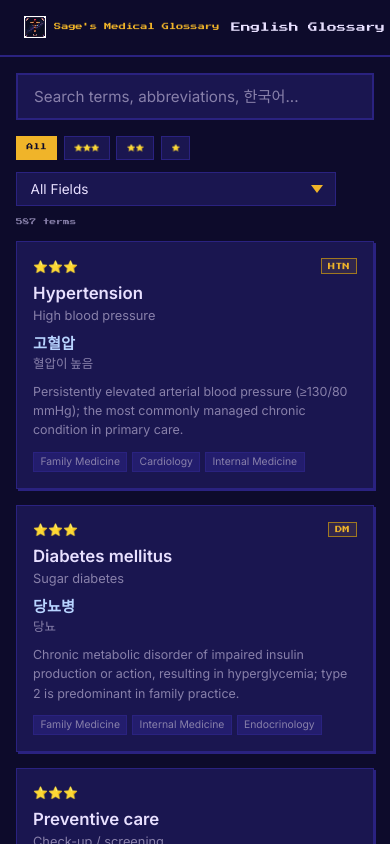
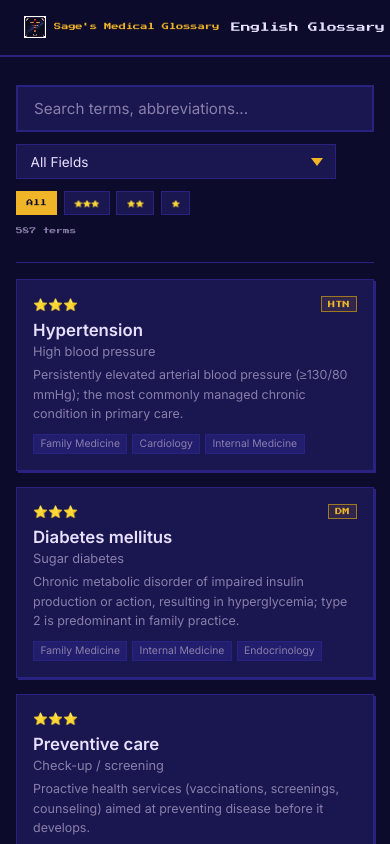
Before and after one commit to 372dev/medilexi, a Next.js app: page /glossary in a window 390 px wide. Shown: the top 844 px of the page. Built offline with nearby package versions, Linux system fonts and the light colour scheme.

Commit message:
Layout
Layout update

```diff
--- a/src/app/globals.css
+++ b/src/app/globals.css
@@ -35,8 +35,8 @@
   --font-body:  'Inter', 'Noto Sans KR', sans-serif;
 
   /* Ad column width */
-  --ad-width: 160px;
-  --ad-gap:   1.5rem;
+  --ad-width: 100px;
+  --ad-gap:   1rem;
 }
 
 /* ── Day mode overrides ── */
@@ -138,7 +138,7 @@ button { font-family: var(--font-body); }
   gap: var(--ad-gap);
   max-width: 1380px;
   margin: 0 auto;
-  padding: 1.5rem var(--ad-gap);
+  padding: 0 var(--ad-gap);
   min-height: calc(100vh - 60px);
   align-items: start;
 }
@@ -251,7 +251,7 @@ button { font-family: var(--font-body); }
 /* Card grid */
 .c-grid {
   display: grid;
-  grid-template-columns: repeat(auto-fill, minmax(560px, 1fr));
+  grid-template-columns: repeat(2, 1fr);
   gap: 1rem;
 }
 @media (max-width: 640px) {
@@ -434,3 +434,48 @@ body.day .ko-h { color: #185FA5; }
   color: var(--color-text-dim);
   margin-bottom: 0.6rem;
 }
+
+/* ══════════════════════════════════════
+   STICKY FILTER BAR
+══════════════════════════════════════ */
+.c-filter-bar {
+  position: sticky;
+  top: 57px; /* height of site-header */
+  z-index: 90;
+  background: var(--color-bg);
+  padding: 0.75rem 0;
+  border-bottom: 1px solid var(--color-border);
+  margin-bottom: 1rem;
+  transition: background 0.25s;
+}
+
+/* Search + dropdown row */
+.c-search-row {
+  display: flex;
+  gap: 0.75rem;
+  margin-bottom: 0.75rem;
+}
+
+.c-search-row .c-search {
+  flex: 1;
+  margin-bottom: 0;
+}
+
+.c-search-row .c-field-drop {
+  width: 200px;
+  flex-shrink: 0;
+  margin-bottom: 0;
+}
+
+/* Mobile: stack them */
+@media (max-width: 700px) {
+  .c-search-row {
+    flex-direction: column;
+  }
+  .c-search-row .c-field-drop {
+    width: 100%;
+  }
+  .c-grid {
+    grid-template-columns: 1fr !important;
+  }
+}
--- a/src/app/glossary/page.tsx
+++ b/src/app/glossary/page.tsx
@@ -14,72 +14,60 @@ interface WordPart { wp: string; t: 'p'|'r'|'s'; d: string }
 const vocab = vocabData as VocabEntry[]
 const partsMap = Object.fromEntries((partsData as WordPart[]).map(p => [p.wp, p]))
 
-function toLiteral(wp: string): string {
+function toLiteral(wp: string) {
   return wp.replace(/^-|-$/g,'').replace(/\/[oiea]$/,'').replace(/\//g,'').toLowerCase()
 }
-
 interface Segment { text: string; wp?: string; type?: 'p'|'r'|'s'; meaning?: string }
-
 function getSegments(en_h: string, parts?: VocabEntry['parts']): Segment[] {
   if (!parts) return [{ text: en_h }]
-  const allParts: { literal: string; wp: string; type: 'p'|'r'|'s'; meaning: string }[] = []
   const typeMap: Record<string,'p'|'r'|'s'> = { p:'p', r:'r', s:'s' }
-  for (const [ptype, wpList] of Object.entries(parts)) {
-    for (const wp of wpList as string[]) {
-      const literal = toLiteral(wp)
-      if (literal.length < 2) continue
-      allParts.push({ literal, wp, type: typeMap[ptype], meaning: partsMap[wp]?.d || '' })
-    }
-  }
+  const allParts = Object.entries(parts).flatMap(([ptype, wpList]) =>
+    (wpList as string[]).map(wp => ({ literal: toLiteral(wp), wp, type: typeMap[ptype], meaning: partsMap[wp]?.d||'' }))
+  ).filter(p => p.literal.length >= 2)
   if (!allParts.length) return [{ text: en_h }]
   const lower = en_h.toLowerCase()
-  const matches: { start: number; end: number; wp: string; type: 'p'|'r'|'s'; meaning: string }[] = []
+  const matches: { start:number; end:number; wp:string; type:'p'|'r'|'s'; meaning:string }[] = []
   for (const part of allParts) {
     let idx = lower.indexOf(part.literal)
     while (idx !== -1) {
-      const overlaps = matches.some(m => idx < m.end && idx + part.literal.length > m.start)
-      if (!overlaps) matches.push({ start: idx, end: idx + part.literal.length, wp: part.wp, type: part.type, meaning: part.meaning })
-      idx = lower.indexOf(part.literal, idx + 1)
+      if (!matches.some(m => idx < m.end && idx + part.literal.length > m.start))
+        matches.push({ start:idx, end:idx+part.literal.length, wp:part.wp, type:part.type, meaning:part.meaning })
+      idx = lower.indexOf(part.literal, idx+1)
     }
   }
   if (!matches.length) return [{ text: en_h }]
-  matches.sort((a, b) => a.start - b.start)
-  const segments: Segment[] = []
-  let cursor = 0
+  matches.sort((a,b) => a.start-b.start)
+  const segs: Segment[] = []; let cursor = 0
   for (const m of matches) {
-    if (m.start > cursor) segments.push({ text: en_h.slice(cursor, m.start) })
-    segments.push({ text: en_h.slice(m.start, m.end), wp: m.wp, type: m.type, meaning: m.meaning })
+    if (m.start > cursor) segs.push({ text: en_h.slice(cursor, m.start) })
+    segs.push({ text: en_h.slice(m.start, m.end), wp:m.wp, type:m.type, meaning:m.meaning })
     cursor = m.end
   }
-  if (cursor < en_h.length) segments.push({ text: en_h.slice(cursor) })
-  return segments
+  if (cursor < en_h.length) segs.push({ text: en_h.slice(cursor) })
+  return segs
 }
 
-const LEVEL_STARS: Record<string,string> = { '⭐⭐⭐ Essential':'⭐⭐⭐', '⭐⭐ Important':'⭐⭐', '⭐ Good to know':'⭐' }
-const LEVEL_CLASS: Record<string,string> = { '⭐⭐⭐ Essential':'c-stars--3', '⭐⭐ Important':'c-stars--2', '⭐ Good to know':'c-stars--1' }
+const STARS: Record<string,string> = { '⭐⭐⭐ Essential':'⭐⭐⭐', '⭐⭐ Important':'⭐⭐', '⭐ Good to know':'⭐' }
+const STAR_CLASS: Record<string,string> = { '⭐⭐⭐ Essential':'c-stars--3', '⭐⭐ Important':'c-stars--2', '⭐ Good to know':'c-stars--1' }
 const ALL_FIELDS = Array.from(new Set(vocab.flatMap(v => v.f))).sort()
 const ALL_LEVELS = ['⭐⭐⭐ Essential','⭐⭐ Important','⭐ Good to know']
 
-function GlossaryCard({ v }: { v: VocabEntry }) {
+function Card({ v }: { v: VocabEntry }) {
   const [hovered, setHovered] = useState(false)
-  const segments = useMemo(() => getSegments(v.en_h, v.parts), [v])
+  const segs = useMemo(() => getSegments(v.en_h, v.parts), [v])
   return (
     <div className="c-card" onMouseEnter={() => setHovered(true)} onMouseLeave={() => setHovered(false)}>
-      <div style={{ display:'flex', justifyContent:'space-between', alignItems:'center', marginBottom:'0.6rem' }}>
-        <span className={`c-stars ${LEVEL_CLASS[v.lvl]||''}`}>{LEVEL_STARS[v.lvl]}</span>
+      <div style={{ display:'flex', justifyContent:'space-between', alignItems:'center', marginBottom:'0.5rem' }}>
+        <span className={`c-stars ${STAR_CLASS[v.lvl]||''}`}>{STARS[v.lvl]}</span>
         {v.abbr && <span className="c-abbr">{v.abbr}</span>}
       </div>
       <div style={{ fontSize:'1.05rem', fontWeight:700, color:'var(--color-text)', marginBottom:'0.15rem', lineHeight:1.3 }}>
-        {hovered && v.parts
-          ? segments.map((seg,i) => seg.wp
-              ? <span key={i} className={`c-part-highlight c-part-${seg.type}`} data-tooltip={`${seg.wp} · ${seg.meaning}`}>{seg.text}</span>
-              : <span key={i}>{seg.text}</span>)
-          : v.en_h}
+        {hovered && v.parts ? segs.map((s,i) => s.wp
+          ? <span key={i} className={`c-part-highlight c-part-${s.type}`} data-tooltip={`${s.wp} · ${s.meaning}`}>{s.text}</span>
+          : <span key={i}>{s.text}</span>) : v.en_h}
       </div>
-      {v.en_l && <div style={{ fontSize:'0.8rem', color:'var(--color-text-dim)', marginBottom:'0.5rem' }}>{v.en_l}</div>}
-      <div className="ko-h">{(v as any).ko_h}</div>
-      {(v as any).ko_l && <div className="ko-l">{(v as any).ko_l}</div>}
-      <p style={{ fontSize:'0.78rem', color:'var(--color-text-dim)', lineHeight:1.55, marginBottom:'0.75rem', display:'-webkit-box', WebkitLineClamp:3, WebkitBoxOrient:'vertical', overflow:'hidden' }}>{v.d}</p>
+      {v.en_l && <div style={{ fontSize:'0.8rem', color:'var(--color-text-dim)', marginBottom:'0.4rem' }}>{v.en_l}</div>}
+      <p style={{ fontSize:'0.78rem', color:'var(--color-text-dim)', lineHeight:1.55, marginBottom:'0.65rem', display:'-webkit-box', WebkitLineClamp:3, WebkitBoxOrient:'vertical', overflow:'hidden' }}>{v.d}</p>
       <div style={{ display:'flex', flexWrap:'wrap', gap:'0.3rem' }}>
         {v.f.map(f => <span key={f} className="c-field-badge">{f}</span>)}
       </div>
@@ -99,24 +87,34 @@ export default function GlossaryPage() {
       if (levelFilter && v.lvl !== levelFilter) return false
       if (!q) return true
       return v.en_h.toLowerCase().includes(q) || (v.en_l||'').toLowerCase().includes(q) || (v.abbr||'').toLowerCase().includes(q)
-        || ((v as any).ko_h||'').toLowerCase().includes(q) || ((v as any).ko_l||'').toLowerCase().includes(q)
     })
   }, [search, fieldFilter, levelFilter])
 
   return (
     <>
-      <input className="c-search" type="text" placeholder="Search terms, abbreviations, 한국어..." value={search} onChange={e => setSearch(e.target.value)} />
-      <div className="c-filter-row">
-        <button className={`c-pill ${!levelFilter?'c-pill--active':''}`} onClick={() => setLevel(null)}>All</button>
-        {ALL_LEVELS.map(lvl => <button key={lvl} className={`c-pill c-pill--star ${levelFilter===lvl?'c-pill--active':''}`} onClick={() => setLevel(levelFilter===lvl?null:lvl)}>{LEVEL_STARS[lvl]}</button>)}
+      {/* ── Sticky filter bar ── */}
+      <div className="c-filter-bar">
+        <div className="c-search-row">
+          <input className="c-search" type="text" placeholder="Search terms, abbreviations..." value={search} onChange={e => setSearch(e.target.value)} />
+          <select className="c-field-drop" value={fieldFilter||''} onChange={e => setField(e.target.value||null)}>
+            <option value="">All Fields</option>
+            {ALL_FIELDS.map(f => <option key={f} value={f}>{f}</option>)}
+          </select>
+        </div>
+        <div className="c-filter-row">
+          <button className={`c-pill ${!levelFilter?'c-pill--active':''}`} onClick={() => setLevel(null)}>All</button>
+          {ALL_LEVELS.map(lvl => (
+            <button key={lvl} className={`c-pill c-pill--star ${levelFilter===lvl?'c-pill--active':''}`} onClick={() => setLevel(levelFilter===lvl?null:lvl)}>
+              {STARS[lvl]}
+            </button>
+          ))}
+        </div>
+        <div className="c-count">{filtered.length} terms</div>
       </div>
-      <select className="c-field-drop" value={fieldFilter||''} onChange={e => setField(e.target.value||null)}>
-        <option value="">All Fields</option>
-        {ALL_FIELDS.map(f => <option key={f} value={f}>{f}</option>)}
-      </select>
-      <div className="c-count">{filtered.length} terms</div>
+
+      {/* ── Cards ── */}
       <div className="c-grid">
-        {filtered.map((v,i) => <GlossaryCard key={i} v={v} />)}
+        {filtered.map((v,i) => <Card key={i} v={v} />)}
       </div>
       {filtered.length === 0 && <div className="c-empty">No terms found.</div>}
     </>
```
Also changed, not shown: src/app/glossary/ko/page.tsx (+45 -44 lines).
